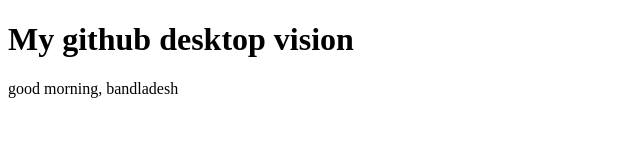
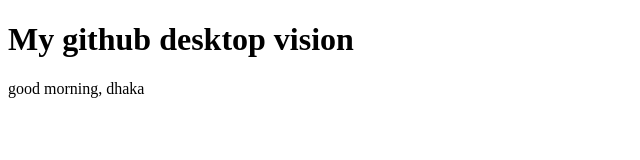
Before and after one commit to AbuKawsarAlam/abukawser, a plain HTML site: page index.html in a window 1280 px wide. Shown: the full height of the page, 0-640 px from the left. Drawn offline with Linux system fonts and the light colour scheme.

Commit message:
Update index.html

```diff
--- a/index.html
+++ b/index.html
@@ -9,7 +9,7 @@
 <body>
     <h1>My github desktop vision</h1>
     <div>
-        <p>good morning, bandladesh</p>
+        <p>good morning, dhaka</p>
     </div>
 </body>
 </html>
```
